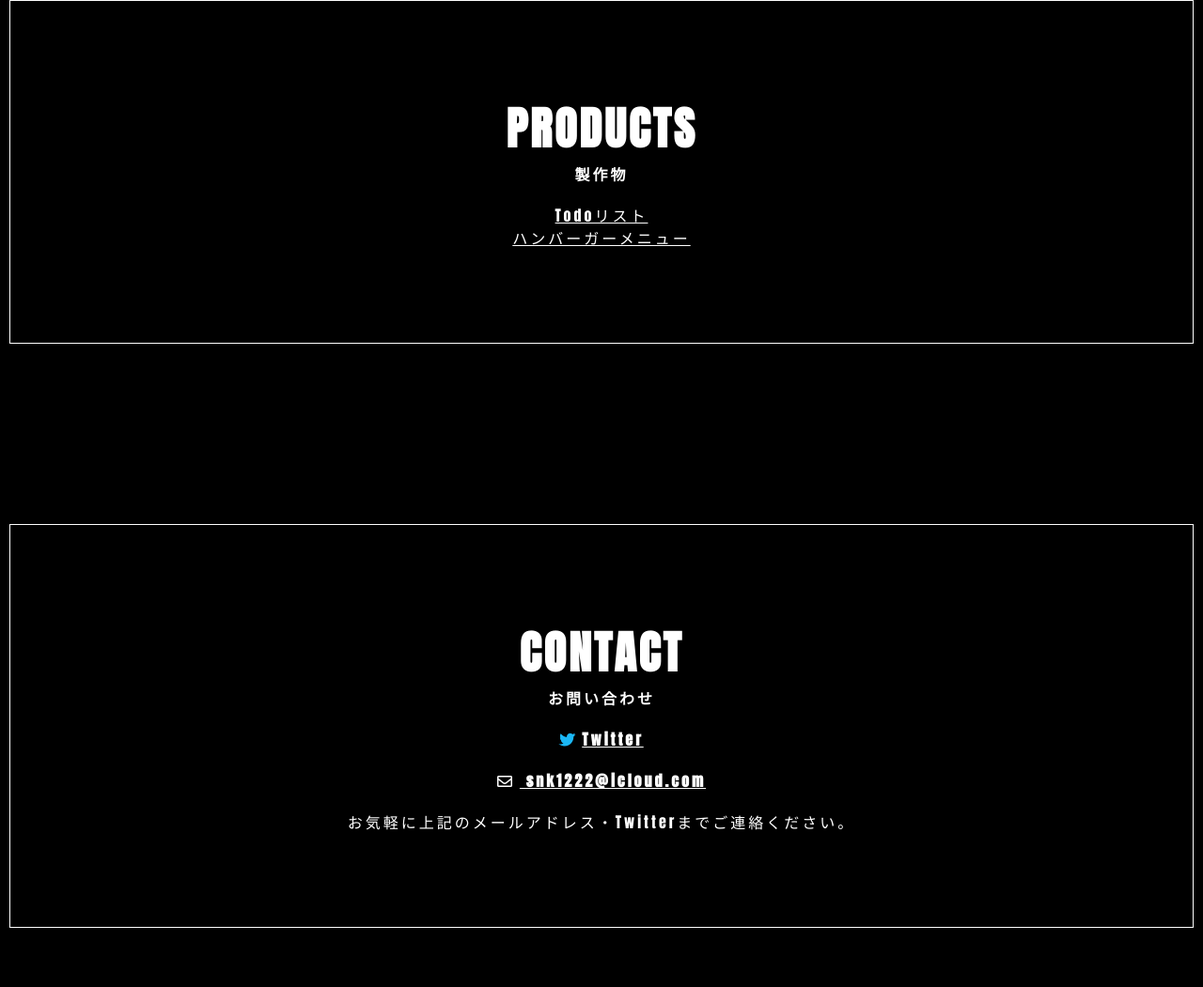
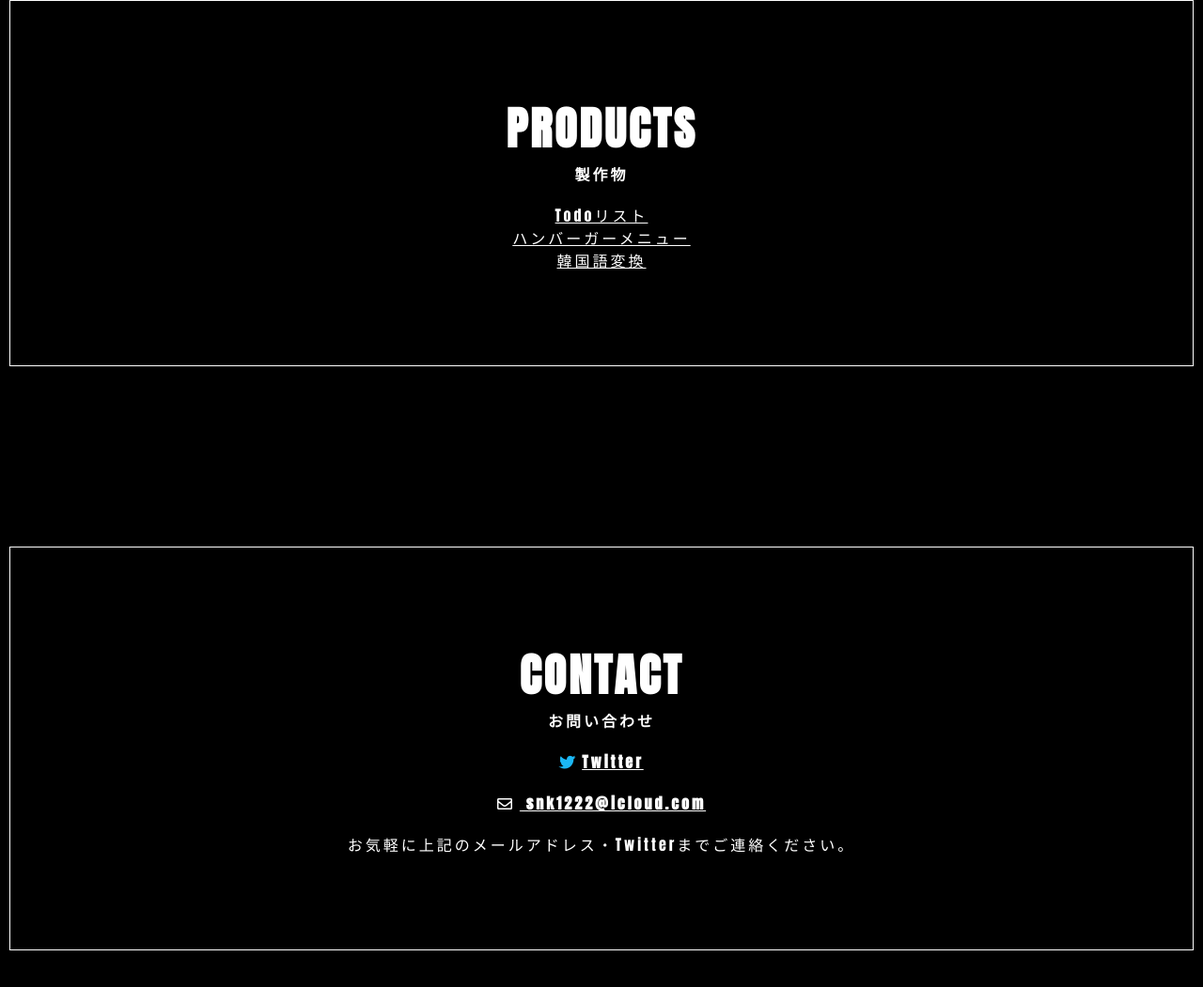
Before and after one commit to nkryu/portfolio, a website: page src/index.html in a window 1280 px wide. Shown: the part 1913-2964 px from the top of the page at 94% size. Drawn offline with Linux system fonts and the light colour scheme.

Commit message:
Update index.html

```diff
--- a/src/index.html
+++ b/src/index.html
@@ -93,6 +93,7 @@
         <ul>
           <li><a href="https://nkryu.github.io/todo_list/" target="_blank">Todoリスト</a></li>
           <li><a href="https://nkryu.github.io/menu/" target="_blank">ハンバーガーメニュー</a></li>
+          <li><a href="https://nkryu.github.io/korea/" target="_blank">韓国語変換</a></li>
         </ul>
       </section>
 
```
